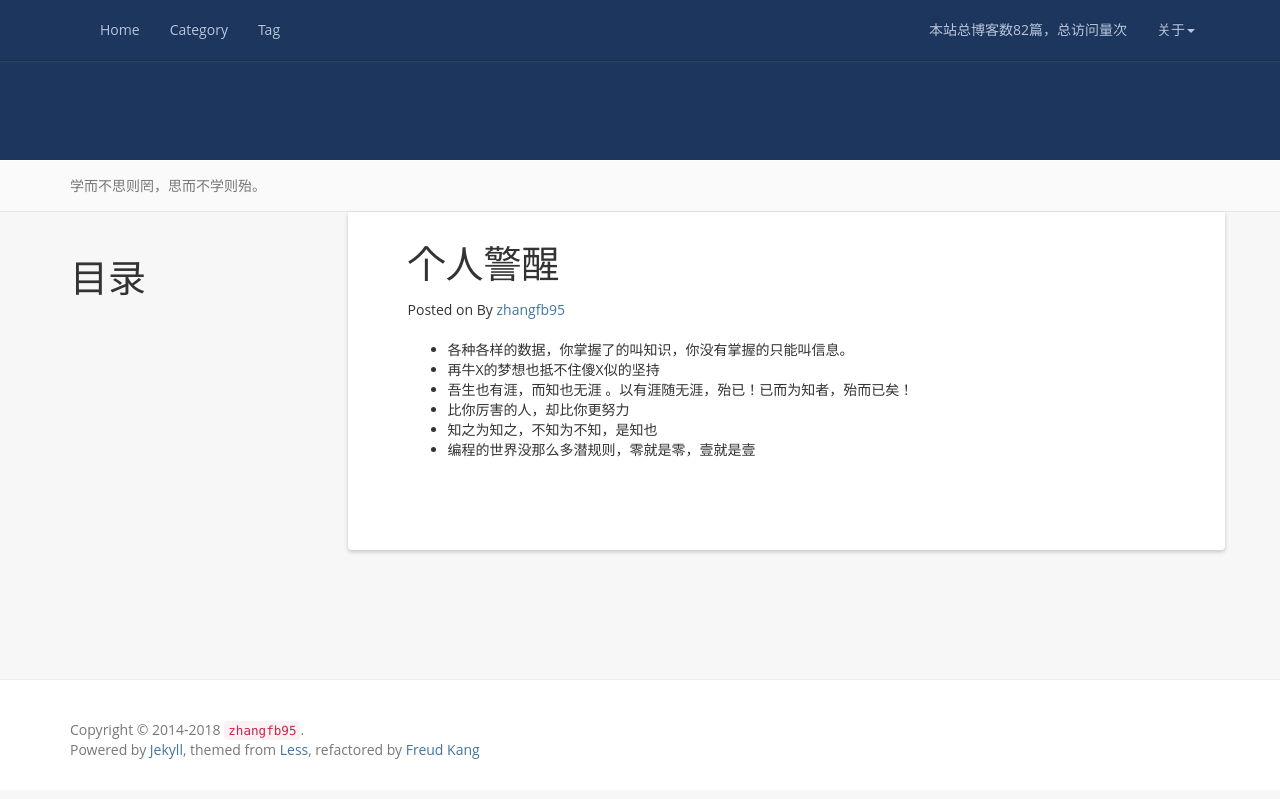
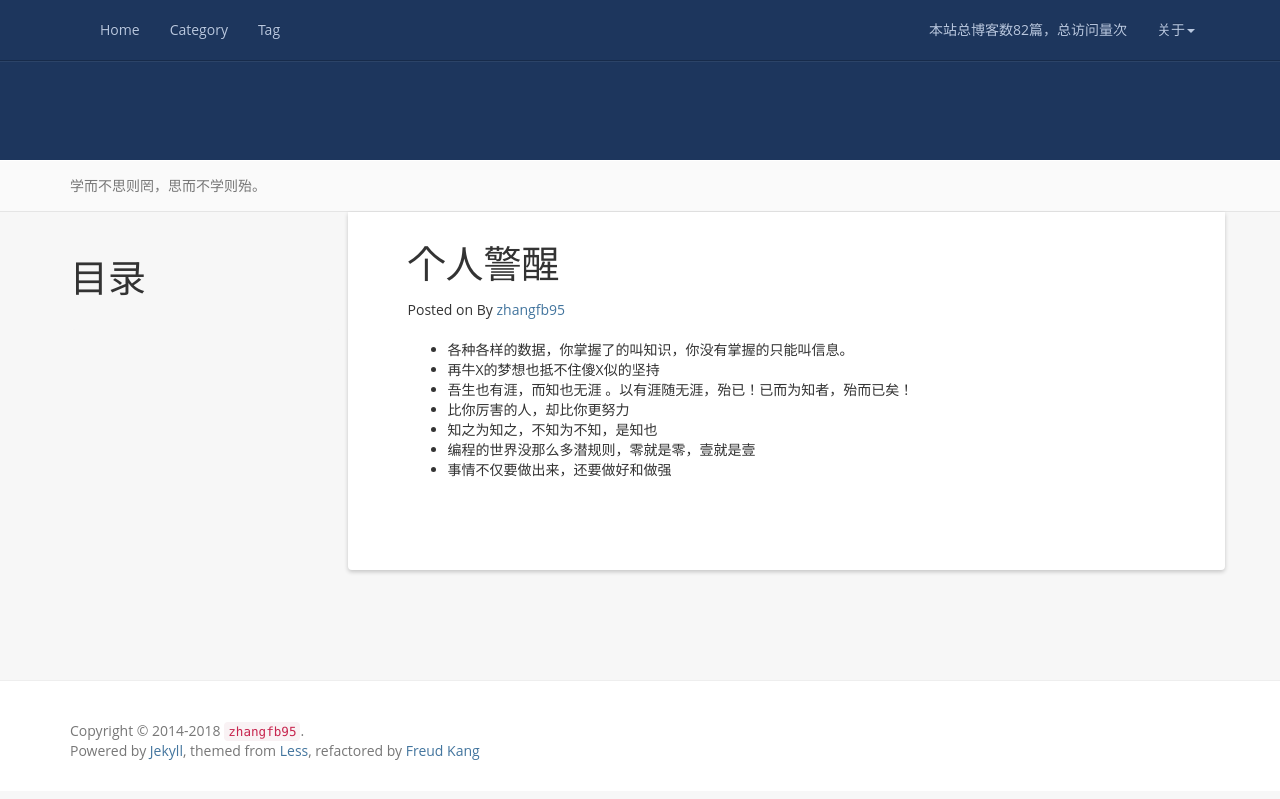
Before and after one commit to zhangfb95/zhangfb95.github.io.bak, a Jekyll site: the page built from thinkinlife.md, in a window 1280 px wide. Shown: the top 799 px of the page. Built offline with Jekyll 4.4.1, drawn with Linux system fonts in a browser that asks for light colours; nearby versions of some CDN libraries; a script that is not in the unit is left out; comment, search, counter and statistics services are not loaded.

Commit message:
增加个人警醒

```diff
--- a/thinkinlife.md
+++ b/thinkinlife.md
@@ -13,3 +13,4 @@ permalink: /thinkinlife/
 + 比你厉害的人，却比你更努力
 + 知之为知之，不知为不知，是知也
 + 编程的世界没那么多潜规则，零就是零，壹就是壹
++ 事情不仅要做出来，还要做好和做强
```
